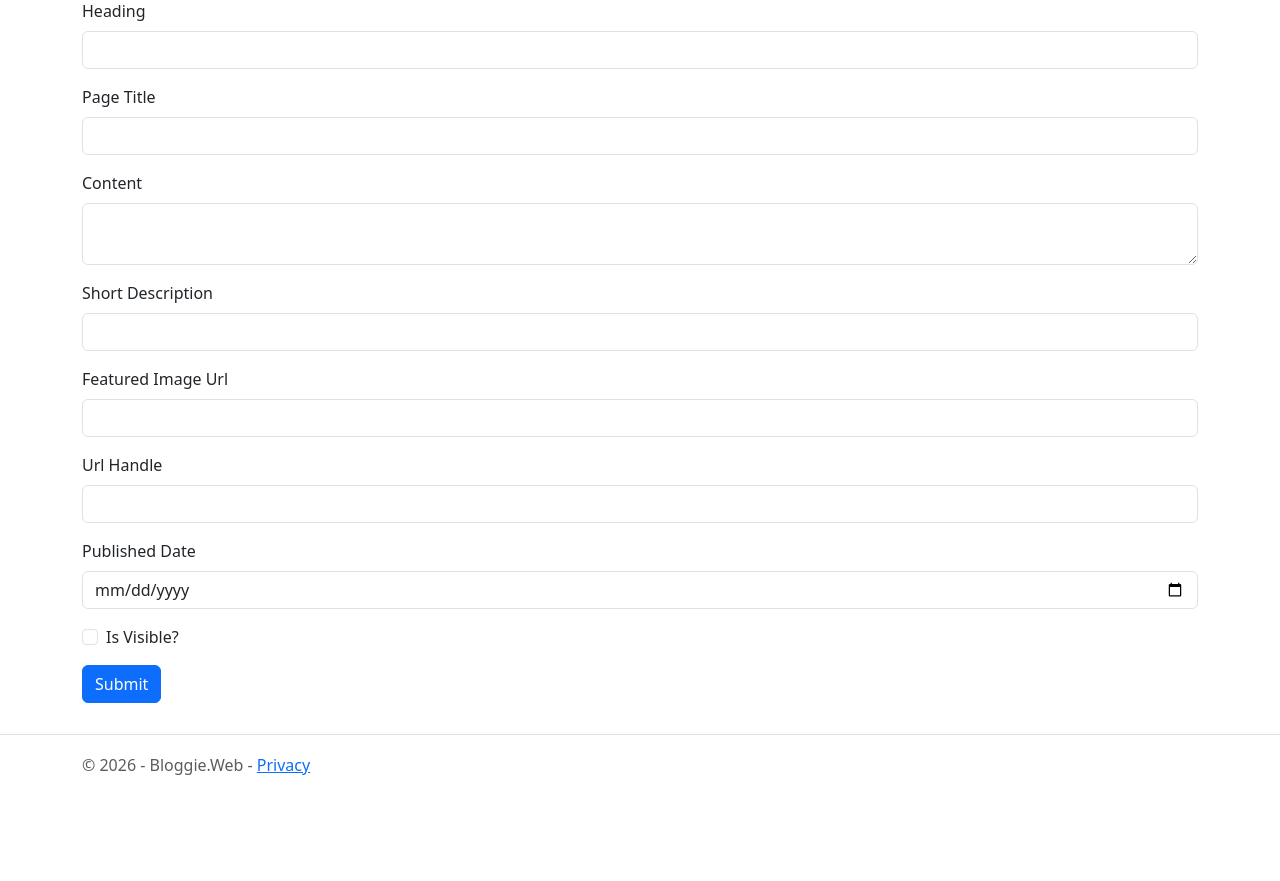
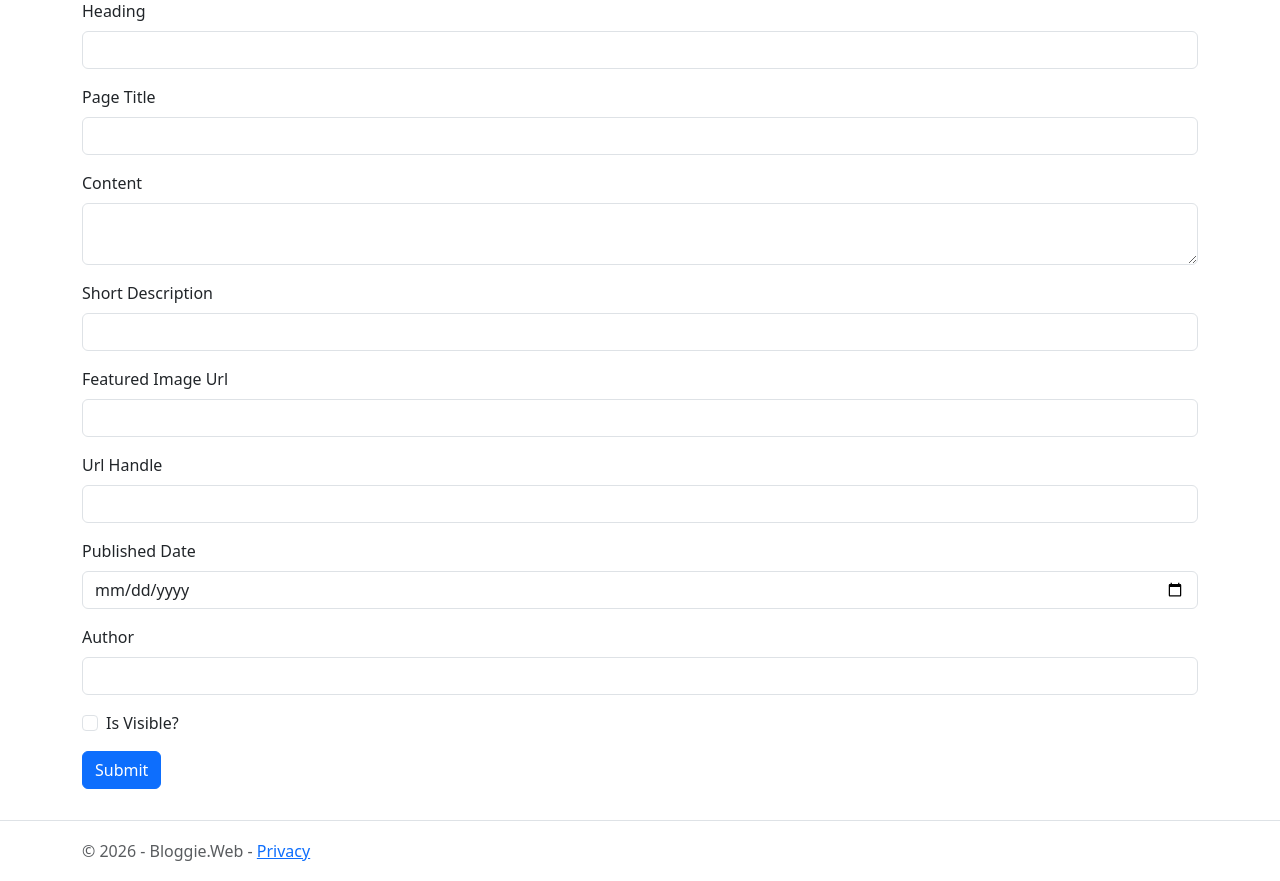
Before and after one commit to Soupreme-gif/Bloggie, an ASP.NET Core app: page /Admin/Blogs/Add in a window 1280 px wide. Shown: the part 178-1059 px from the top of the page. Before the commit the page ends 953 px from the top, so only its background shows below. Run offline with ASP.NET Core 8, Linux system fonts and the light colour scheme; style sheets or scripts are compiled from the project's sources.

Commit message:
Added the ability to add and view blogs.

```diff
--- a/Bloggie.Web/Pages/Admin/Blogs/Add.cshtml
+++ b/Bloggie.Web/Pages/Admin/Blogs/Add.cshtml
@@ -14,41 +14,46 @@
         <form method="post">
             <div class="mb-3">
                 <label for="heading" class="form-label">Heading</label>
-                <input type="text" class="form-control" id="heading">
+                <input type="text" class="form-control" id="heading" asp-for="AddBlogPostRequest.Heading">
             </div>
 
             <div class="mb-3">
                 <label for="pageTitle" class="form-label">Page Title</label>
-                <input type="text" class="form-control" id="pageTitle">
+                <input type="text" class="form-control" id="pageTitle" asp-for="AddBlogPostRequest.PageTitle" />
             </div>
 
             <div class="mb-3">
                 <label for="content" class="form-label">Content</label>
-                <textarea class="form-control" id="content"></textarea>
+                <textarea class="form-control" id="content" asp-for="AddBlogPostRequest.Content"></textarea>
             </div>
 
             <div class="mb-3">
                 <label for="shortDescription" class="form-label">Short Description</label>
-                <input type="text" class="form-control" id="shortDescription">
+                <input type="text" class="form-control" id="shortDescription" asp-for="AddBlogPostRequest.ShortDescription">
             </div>
 
             <div class="mb-3">
                 <label for="featuredImageUrl" class="form-label">Featured Image Url</label>
-                <input type="text" class="form-control" id="featuredImageUrl">
+                <input type="text" class="form-control" id="featuredImageUrl" asp-for="AddBlogPostRequest.FeaturedImageUrl">
             </div>
 
             <div class="mb-3">
                 <label for="urlHandle" class="form-label">Url Handle</label>
-                <input type="text" class="form-control" id="urlHandle">
+                <input type="text" class="form-control" id="urlHandle" asp-for="AddBlogPostRequest.UrlHandle">
             </div>
 
             <div class="mb-3">
                 <label for="publishedDate" class="form-label">Published Date</label>
-                <input type="date" class="form-control" id="publishedDate">
+                <input type="date" class="form-control" id="publishedDate" asp-for="AddBlogPostRequest.PublishedDate">
+            </div>
+
+            <div class="mb-3">
+                <label for="author" class="form-label">Author</label>
+                <input type="text" class="form-control" id="author" asp-for="AddBlogPostRequest.Author">
             </div>
 
             <div class="form-check mb-3">
-                <input class="form-check-input" type="checkbox" value="" id="isVisible">
+                <input class="form-check-input" type="checkbox" id="isVisible" asp-for="AddBlogPostRequest.Visible">
                 <label class="form-check-label" for="isVisible">
                     Is Visible?
                 </label>
--- a/Bloggie.Web/Pages/Admin/Blogs/Add.cshtml.cs
+++ b/Bloggie.Web/Pages/Admin/Blogs/Add.cshtml.cs
@@ -1,3 +1,6 @@
+using Bloggie.Web.Data;
+using Bloggie.Web.Models.Domain;
+using Bloggie.Web.Models.ViewModels;
 using Microsoft.AspNetCore.Mvc;
 using Microsoft.AspNetCore.Mvc.RazorPages;
 
@@ -5,8 +8,42 @@ namespace Bloggie.Web.Pages.Admin.Blogs
 {
     public class AddModel : PageModel
     {
+        private readonly BloggieDbContext _bloggieDbContext;
+
+        [BindProperty]
+        public AddBlogPost AddBlogPostRequest { get; set; }
+
+        public AddModel(BloggieDbContext bloggieDbContext)
+        {
+            _bloggieDbContext = bloggieDbContext;
+        }
+
         public void OnGet()
         {
+
+        }
+
+        public IActionResult OnPost()
+        {
+
+            var blogPost = new BlogPost()
+            {
+                Heading = AddBlogPostRequest.Heading,
+                PageTitle = AddBlogPostRequest.PageTitle,
+                Content = AddBlogPostRequest.Content,
+                ShortDescription = AddBlogPostRequest.ShortDescription,
+                FeaturedImageUrl = AddBlogPostRequest.FeaturedImageUrl,
+                UrlHandle = AddBlogPostRequest.UrlHandle,
+                PublishedDate = AddBlogPostRequest.PublishedDate,
+                Author = AddBlogPostRequest.Author,
+                Visible = AddBlogPostRequest.Visible,
+            };
+
+            _bloggieDbContext.BlogPosts.Add(blogPost);
+            _bloggieDbContext.SaveChanges();
+
+            return RedirectToPage("/Admin/Blogs/List");
+
         }
     }
 }
--- a/Bloggie.Web/Pages/Shared/_Layout.cshtml
+++ b/Bloggie.Web/Pages/Shared/_Layout.cshtml
@@ -32,6 +32,9 @@
                                 <li>
                                     <a class="dropdown-item" href="/admin/blogs/add">Add Blog Post</a>
                                 </li>
+                                <li>
+                                    <a class="dropdown-item" href="/admin/blogs/list">View Blog Posts</a>
+                                </li>
                             </ul>
                         </li>
                     </ul>
```
Also changed, not shown: Bloggie.Web/Models/ViewModels/AddBlogPost.cs (added, +15 -0 lines), Bloggie.Web/Pages/Admin/Blogs/List.cshtml (added, +30 -0 lines), Bloggie.Web/Pages/Admin/Blogs/List.cshtml.cs (added, +24 -0 lines).
